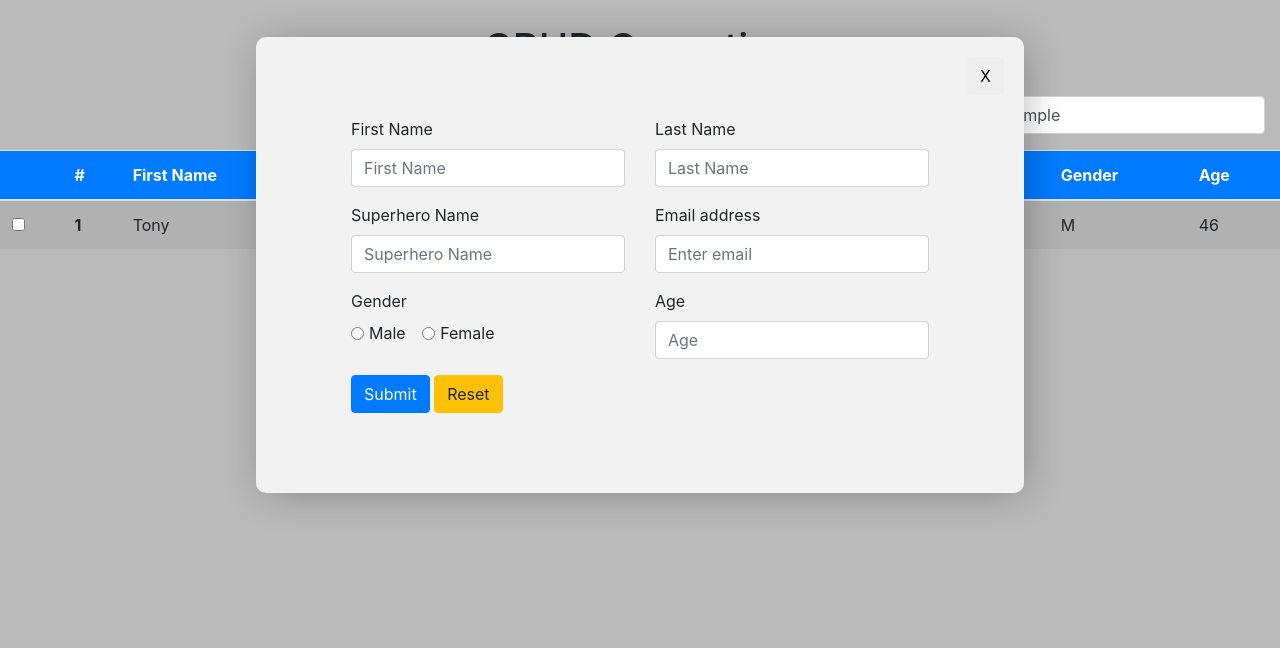
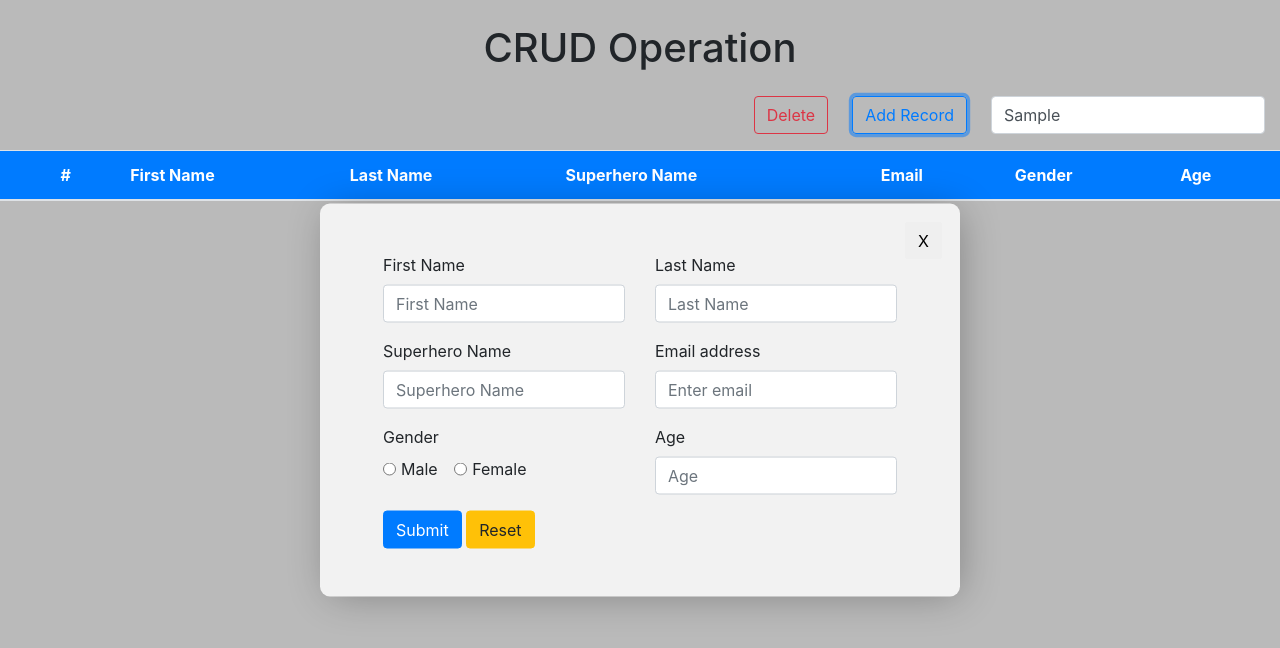
Before and after one commit to Ashish251214/CRUD, a plain HTML site: page index.html in a window 1280 px wide. Both pictures are taken after typing "Sample" into the empty fields and a click on the button "Add Record". Drawn offline with nearby package versions, Linux system fonts and the light colour scheme.

```diff
--- a/css/style.css
+++ b/css/style.css
@@ -6,27 +6,31 @@
 table{
     overflow: auto;
 }
-.container-fluid{
+body{
+    position: relative;
+    height: 100%;
+    min-height: 100vh;
+}
+.addRecordForm{
+    position: absolute;
+    top: 50%;
+    left: 50%;
+    transform: translate(-50%,-50%);
+}
+.parentClass{
     position: relative;
 }
-.addRecordForm{
-    width: 60%;
+.relativeClass{
+    width: 100%;
     background-color: #f2f2f2;
     display: block;
     margin: 0 auto;
-    padding: 5rem;
+    padding: 3rem;
     border-radius: 10px;
     box-shadow: 4px 3px 41px -6px #00000052;
-    position: absolute;
-    top: 100%;
-    left: 50%;
-    transform: translate(-50%,-50%);
-}
-.relativeClass{
-    position: relative;
 }
 .crossBtn{
     position: absolute;
-    top: -60px;
-    right: -60px;
+    top: -30px;
+    right: -30px;
 }
--- a/index.html
+++ b/index.html
@@ -68,13 +68,18 @@
                     </div>
                 </div>
             </div>
+        </div>
         <!-- Add Record Page -->
         <div class="addRecordForm" style="display: none;">
             <div class="relativeClass">
-                    <button class="btn crossBtn">X</button>
                 <div class="container">
                     <div class="row">
                         <div class="col-12">
+                            <div class="row parentClass">
+                                <div class="col-12">
+                                    <button class="btn crossBtn">X</button>
+                                </div>
+                            </div>
                             <form class="form">
                                 <div class="row">
                                     <div class="col-md-6">
@@ -139,7 +144,6 @@
                 </div>
             </div>
         </div>
-        </div>
         <script src="https://code.jquery.com/jquery-3.2.1.slim.min.js" integrity="sha384-KJ3o2DKtIkvYIK3UENzmM7KCkRr/rE9/Qpg6aAZGJwFDMVNA/GpGFF93hXpG5KkN" crossorigin="anonymous"></script>
         <script src="https://cdnjs.cloudflare.com/ajax/libs/popper.js/1.12.9/umd/popper.min.js" integrity="sha384-ApNbgh9B+Y1QKtv3Rn7W3mgPxhU9K/ScQsAP7hUibX39j7fakFPskvXusvfa0b4Q" crossorigin="anonymous"></script>
         <script src="https://maxcdn.bootstrapcdn.com/bootstrap/4.0.0/js/bootstrap.min.js" integrity="sha384-JZR6Spejh4U02d8jOt6vLEHfe/JQGiRRSQQxSfFWpi1MquVdAyjUar5+76PVCmYl" crossorigin="anonymous"></script>
--- a/script/script.js
+++ b/script/script.js
@@ -22,11 +22,6 @@ addRecord.addEventListener('click', () => {
 crossBtn.addEventListener('click', () => {
     addRecordForm.style.display = "none";
     document.body.style.backgroundColor = '#fff';
-});
-document.body.onclick(() => {
-    if(addRecordForm.style.display = "block"){
-        addRecordForm.style.display = "none";
-    }
 });
 // Add Data From Form
 addData.addEventListener('click',() => {
```
Lines whose indentation alone changed are shown as unchanged.
